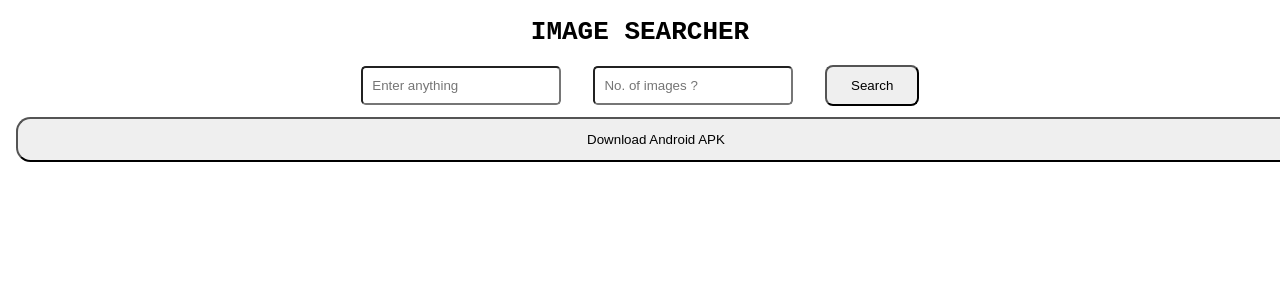
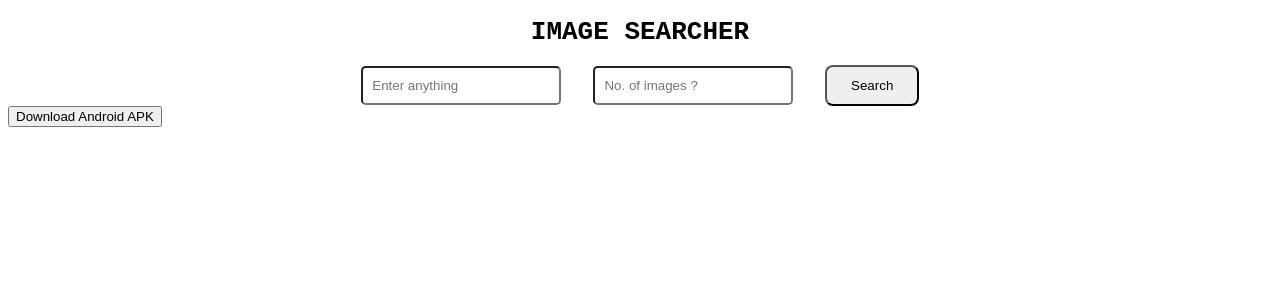
Before and after one commit to prabhjot-arora31/Imagesearch31, a React (Create React App) app: page / in a window 1280 px wide. Shown: the top 300 px of the page. Built offline with nearby package versions, Linux system fonts and the light colour scheme.

Commit message:
Update App.js

```diff
--- a/src/App.js
+++ b/src/App.js
@@ -45,8 +45,10 @@ const App = () => { // creating component named App
             }}
             />
             <button onClick={searchImage}>Search</button>
-        </header><button style={{width:'100%',marginTop:'0.7rem',padding:'0.8rem',marginLeft:'auto',marginRight:'auto',borderRadius:'0.9rem',position:'fixed',marginLeft:'0.5rem'}}>Download Android APK</button>
-
+        </header>
+                 <div style={{disply:'flex',justifyContent:'center',alignItems:'center'}}>
+                 <button>Download Android APK</button>
+                 </div>
         <section>
             {
               isLoading ? <CircularProgress style={{color:`${circularIndicatorColor}`,position:'relative',top:'15rem' , width:'5rem'}}/> :
```
